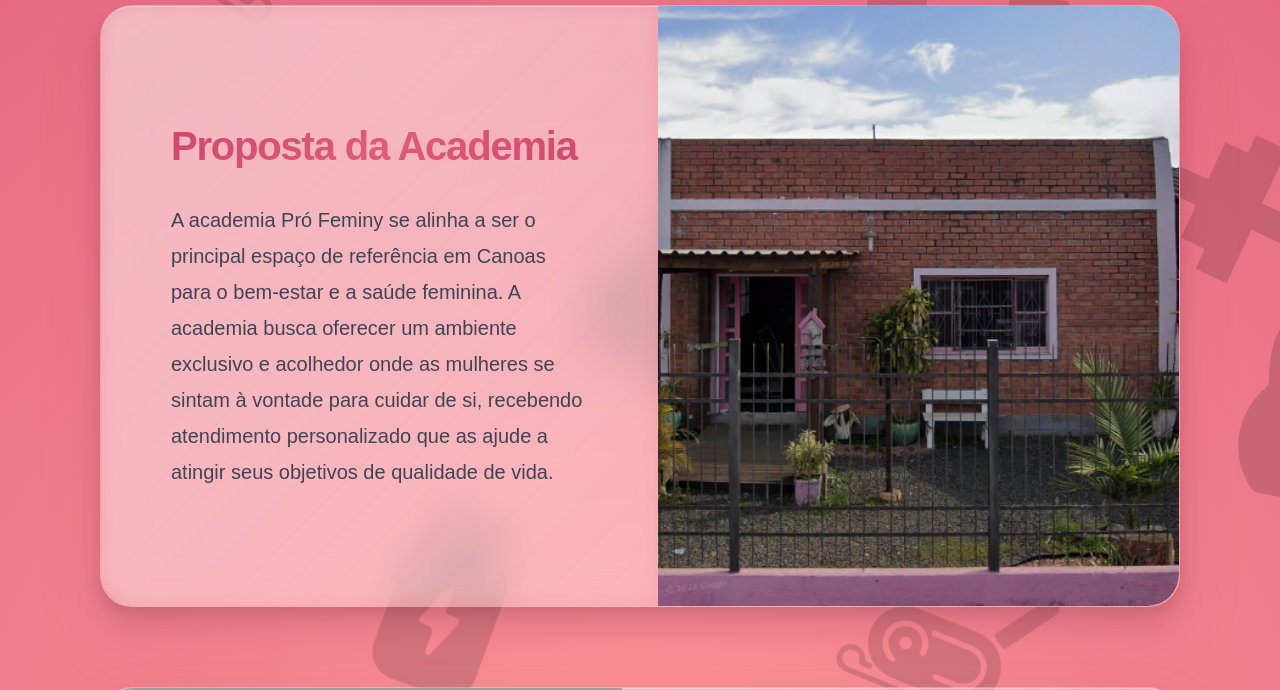
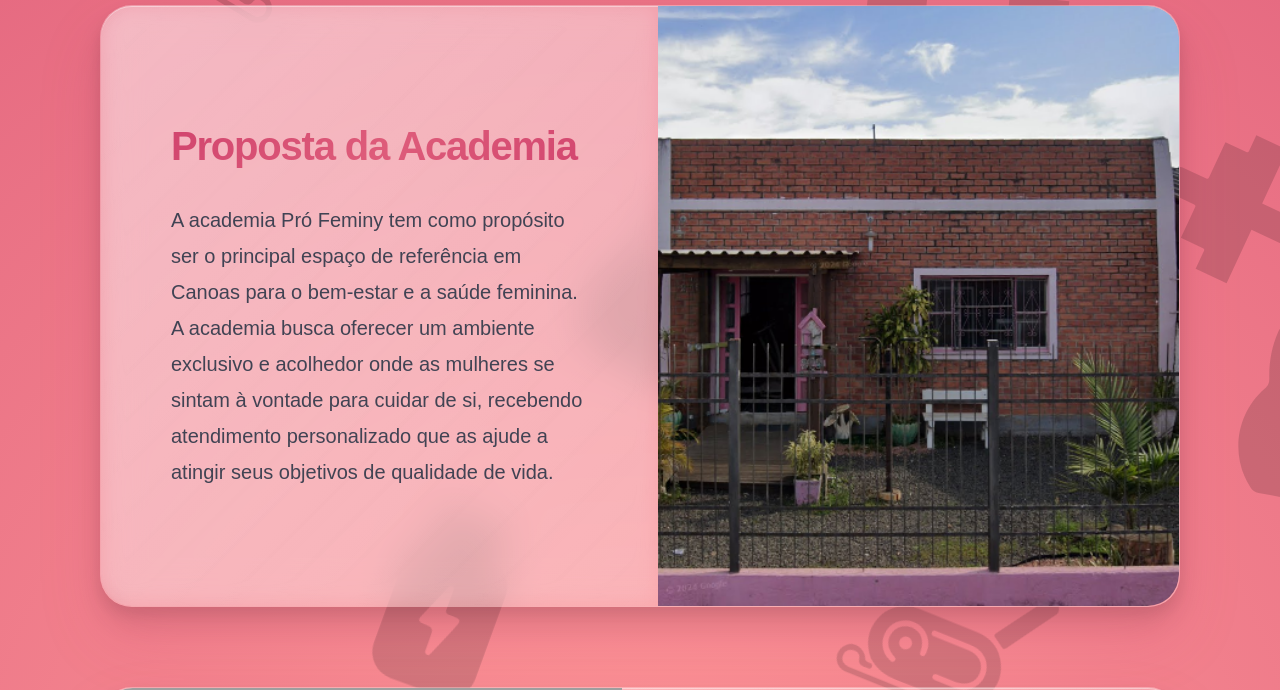
Before and after one commit to AlanCarrassai/Site, a plain HTML site: page index.html in a window 1280 px wide. Shown: the part 576-1266 px from the top of the page. Drawn offline with Linux system fonts and the light colour scheme; grey boxes are pictures that could not be loaded.

Commit message:
ortografia 2

```diff
--- a/index.html
+++ b/index.html
@@ -43,7 +43,7 @@
           <div class="info-block-text">
           <section id="proposta">
             <h2>Proposta da Academia</h2>
-            <p>A academia Pró Feminy se alinha a ser o principal espaço de referência em Canoas para o bem-estar e a saúde feminina. A academia busca oferecer um ambiente exclusivo e acolhedor onde as mulheres se sintam à vontade para cuidar de si, recebendo atendimento personalizado que as ajude a atingir seus objetivos de qualidade de vida.</p>
+            <p>A academia Pró Feminy tem como propósito ser o principal espaço de referência em Canoas para o bem-estar e a saúde feminina. A academia busca oferecer um ambiente exclusivo e acolhedor onde as mulheres se sintam à vontade para cuidar de si, recebendo atendimento personalizado que as ajude a atingir seus objetivos de qualidade de vida.</p>
           </div>
           <div class="info-block-image" style="background-image: url('https://github.com/AlanCarrassai/Site/blob/main/assets/academia2.png?raw=true');"></div>
         </div>
```
